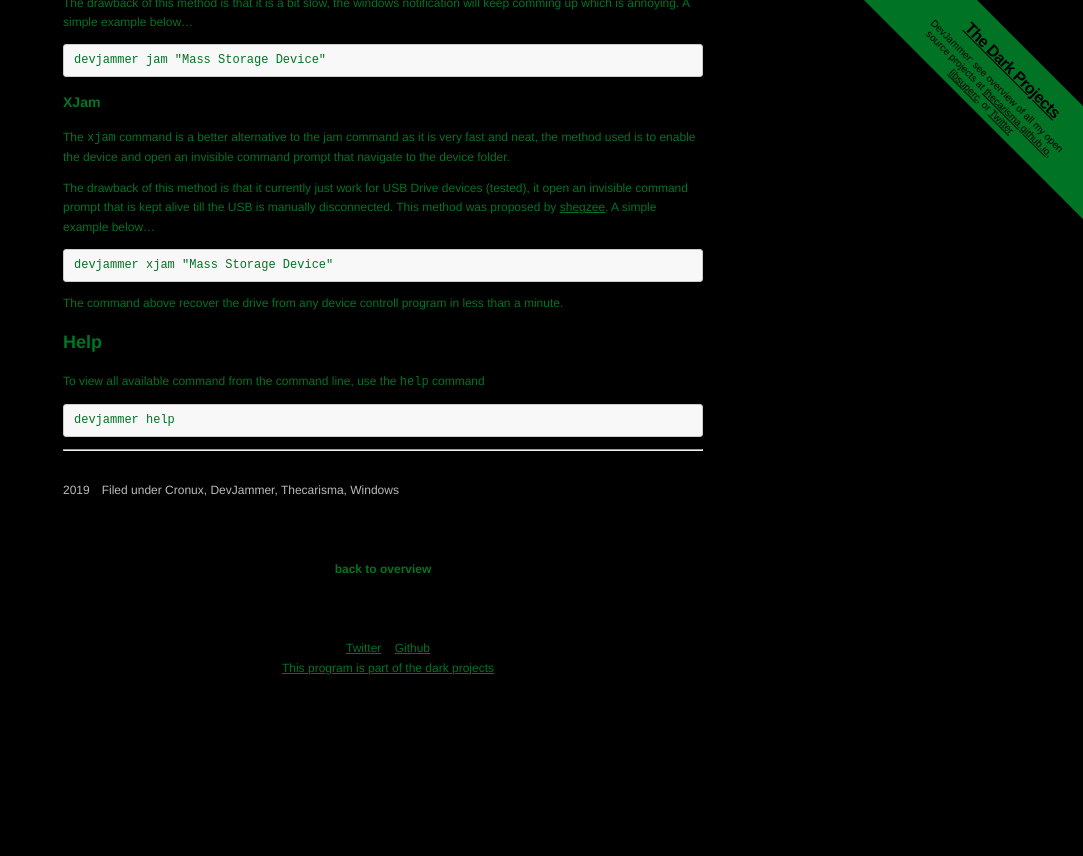
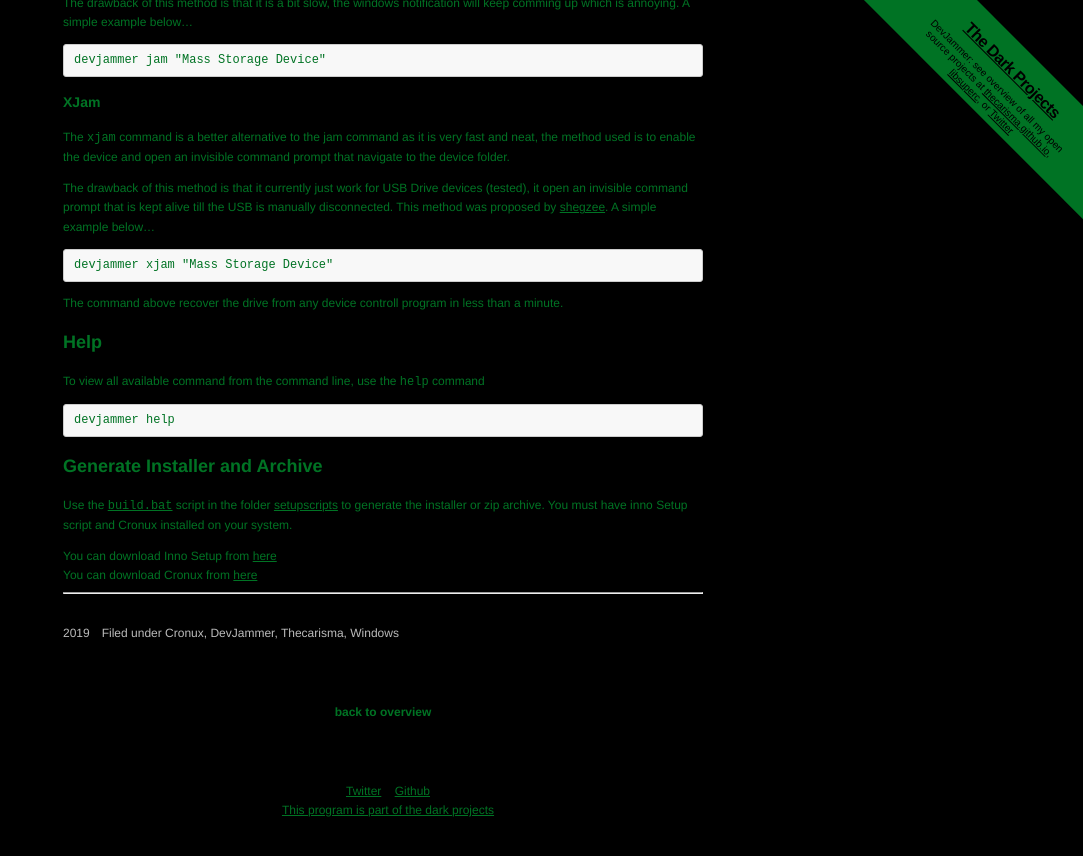
Before and after one commit to thedarkprojects/devjammer, a Jekyll site: the page built from _devjammer/documentation.md, in a window 1280 px wide and 900 px high, scrolled down 1178 px. Shown: the top 856 px of the window, without its empty margins (197-1280 px from the left). Built offline with Jekyll 4.4.1, drawn with Linux system fonts in a browser that asks for light colours; before the commit the page ends 1936 px from its top, so only the background shows below that.

Commit message:
complete website and add download link
Former-commit-id: 4e996495bed0bcaecaeaca2e0e57050ad00bf11f

````diff
--- a/_devjammer/documentation.md
+++ b/_devjammer/documentation.md
@@ -111,6 +111,14 @@ To view all available command from the command line, use the `help` command
 devjammer help
 ```
 
+## Generate Installer and Archive
+
+Use the [`build.bat`](https://github.com/thedarkprojects/devjammer/blob/master/setupscripts/build.bat) script in the folder [setupscripts](https://github.com/thedarkprojects/devjammer/tree/master/setupscripts) to generate
+the installer or zip archive. You must have inno Setup script and Cronux installed on your system.
+
+ - You can download Inno Setup from [here](http://www.jrsoftware.org/isinfo.php)
+ - You can download Cronux from [here](https://thecarisma.github.io/Cronux/)
+
 ---
 <ul>
 {% for link in page.links %}
````
Also changed, not shown: _devjammer/download.md (+9 -7 lines), index.md (+1 -1 lines), 1 other file.
